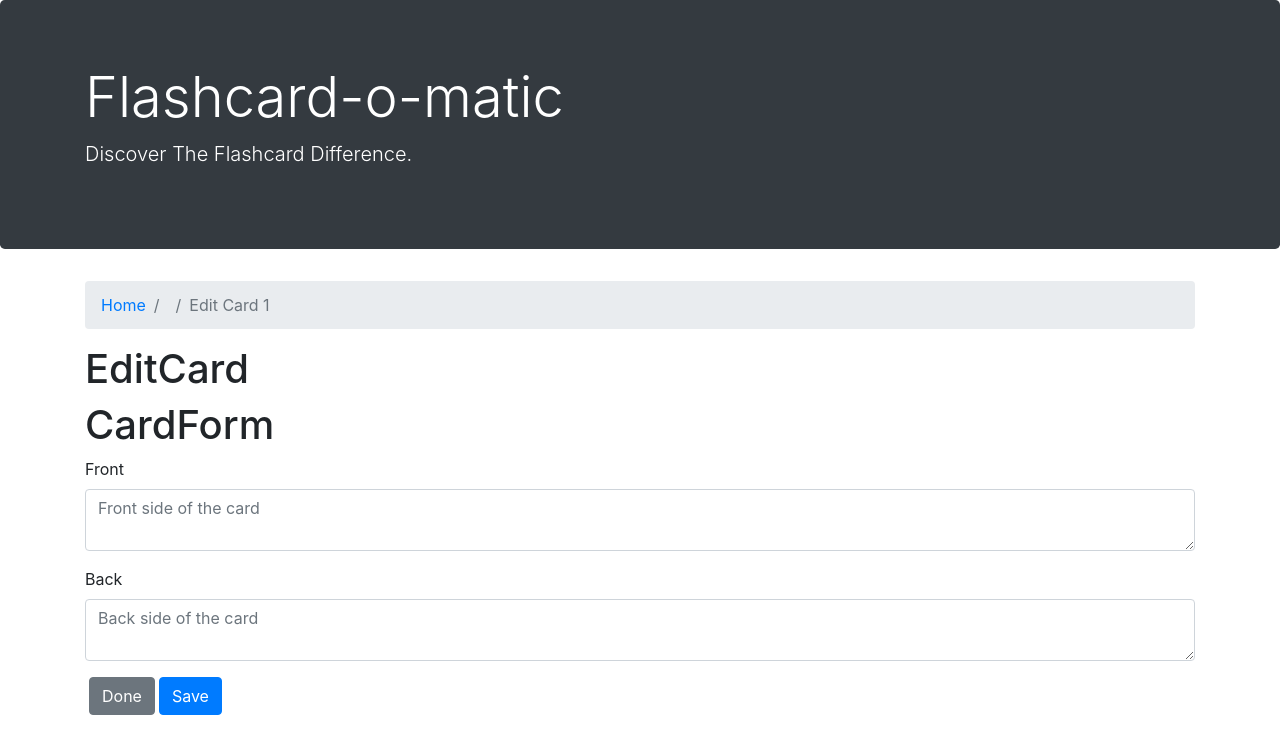
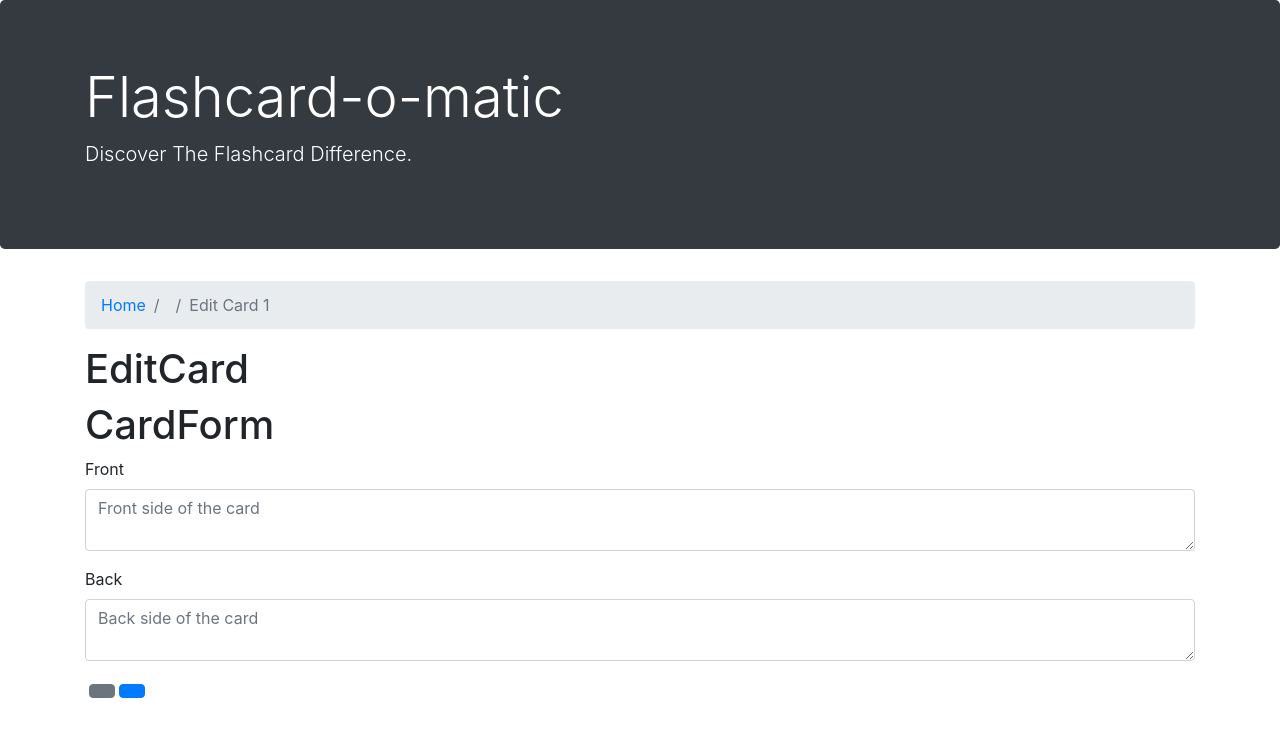
Before and after one commit to loisobrero/Flashcard-o-matic, a React (Create React App) app: page /decks/1/cards/1/edit in a window 1280 px wide. Shown: the top 754 px of the page. Built offline with nearby package versions, Linux system fonts and the light colour scheme; no server answers; a web font is replaced by a local one.

Commit message:
Update CardForm.js

```diff
--- a/src/Cards/CardForm.js
+++ b/src/Cards/CardForm.js
@@ -1,9 +1,6 @@
 import React from "react";
-import { useHistory, useParams } from "react-router-dom";
 
-function CardForm({ onChangeBackHandler, onChangeFrontHandler, submitHandler, front, back }) {
-  const history = useHistory();
-  const { deckId } = useParams;
+function CardForm({ onChangeBackHandler, onChangeFrontHandler, submitHandler, front, back, deckId, save, cancel }) {
 
   return (
     <div>
@@ -33,8 +30,8 @@ function CardForm({ onChangeBackHandler, onChangeFrontHandler, submitHandler, fr
           ></textarea>
         </div>
       </form>
-      <button type="button" className="btn btn-secondary mx-1" onClick={() => history.push(`/decks/${deckId}`)}>Done</button>
-      <button type="submit" className="btn btn-primary">Save</button>
+      <button type="button" className="btn btn-secondary mx-1" onClick={() => history.push(`/decks/${deckId}`)}>{cancel}</button>
+      <button type="submit" className="btn btn-primary">{save}</button>
     </div>
   )
 }
```
